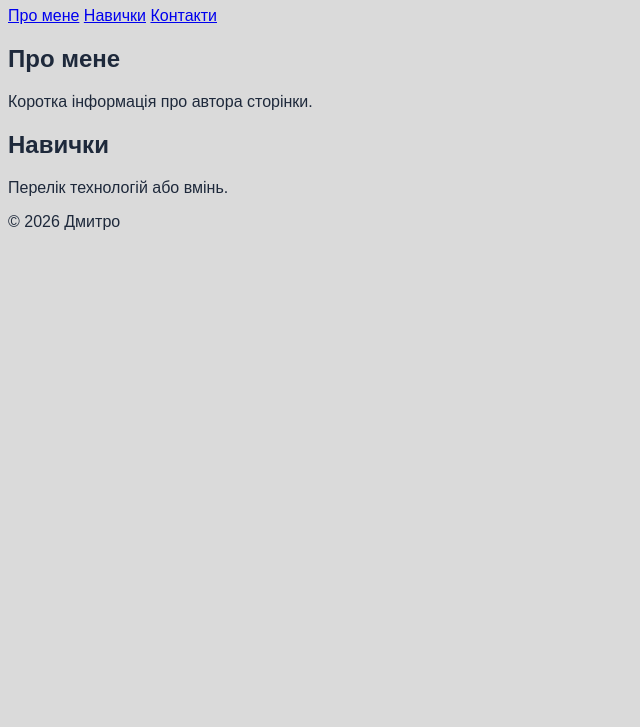
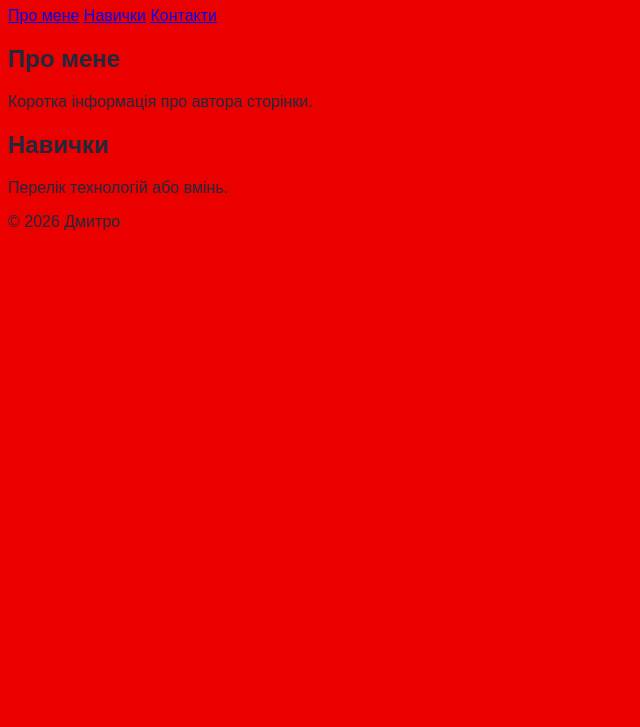
Before and after one commit to Ouspao/web-project-1, a plain HTML site: page index.html in a window 1280 px wide. Shown: the part 73-800 px from the top of the page, without its empty margins (0-640 px from the left). Drawn offline with Linux system fonts and the light colour scheme.

Commit message:
Add semantic structure and CSS variables

```diff
--- a/style.css
+++ b/style.css
@@ -1,7 +1,7 @@
 :root {
   --primary-color: #2563eb;
   --text-color: #1e293b;
-  --bg-color: #dadada;
+  --bg-color: #eb0000;
 }
 
 body {
```
